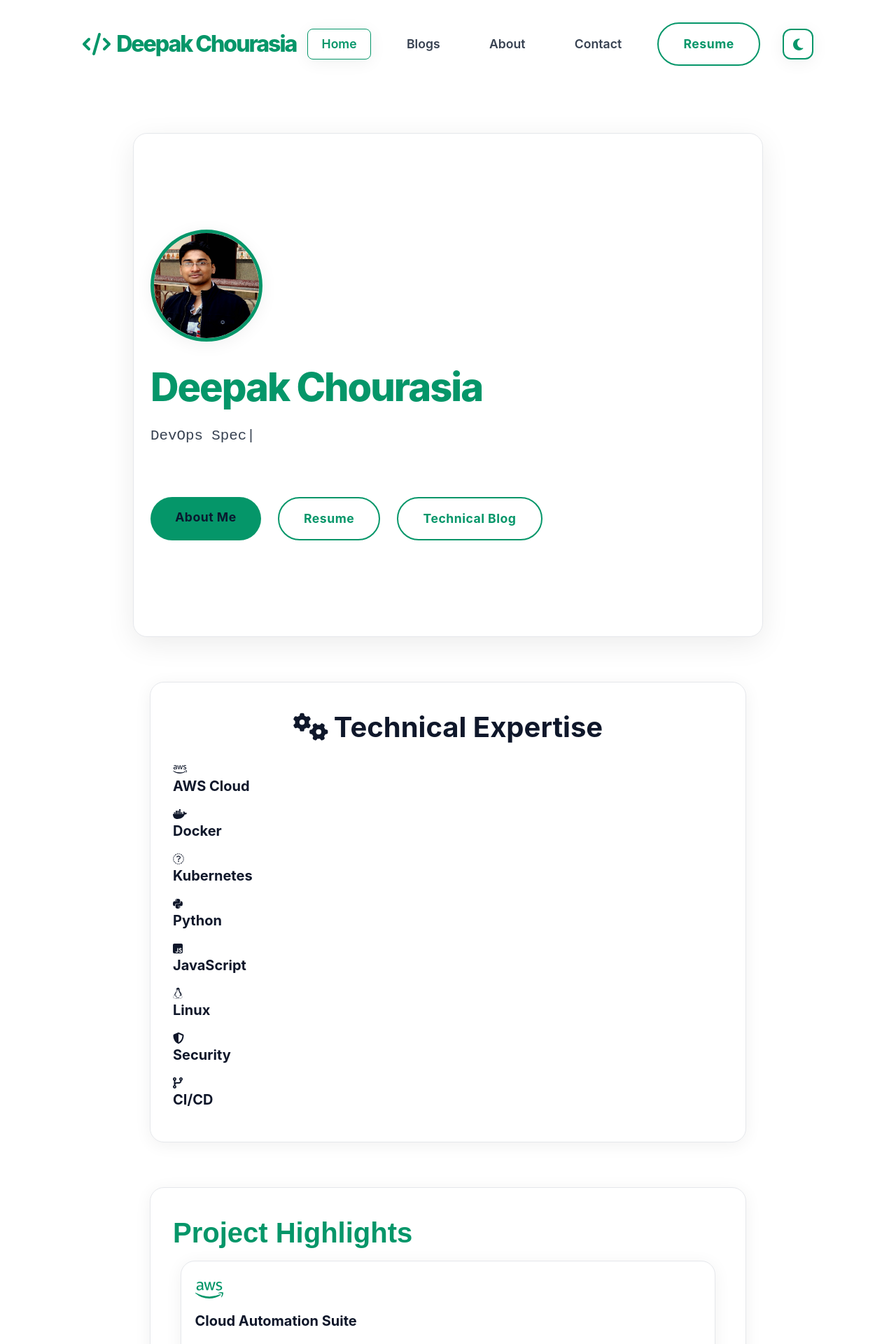
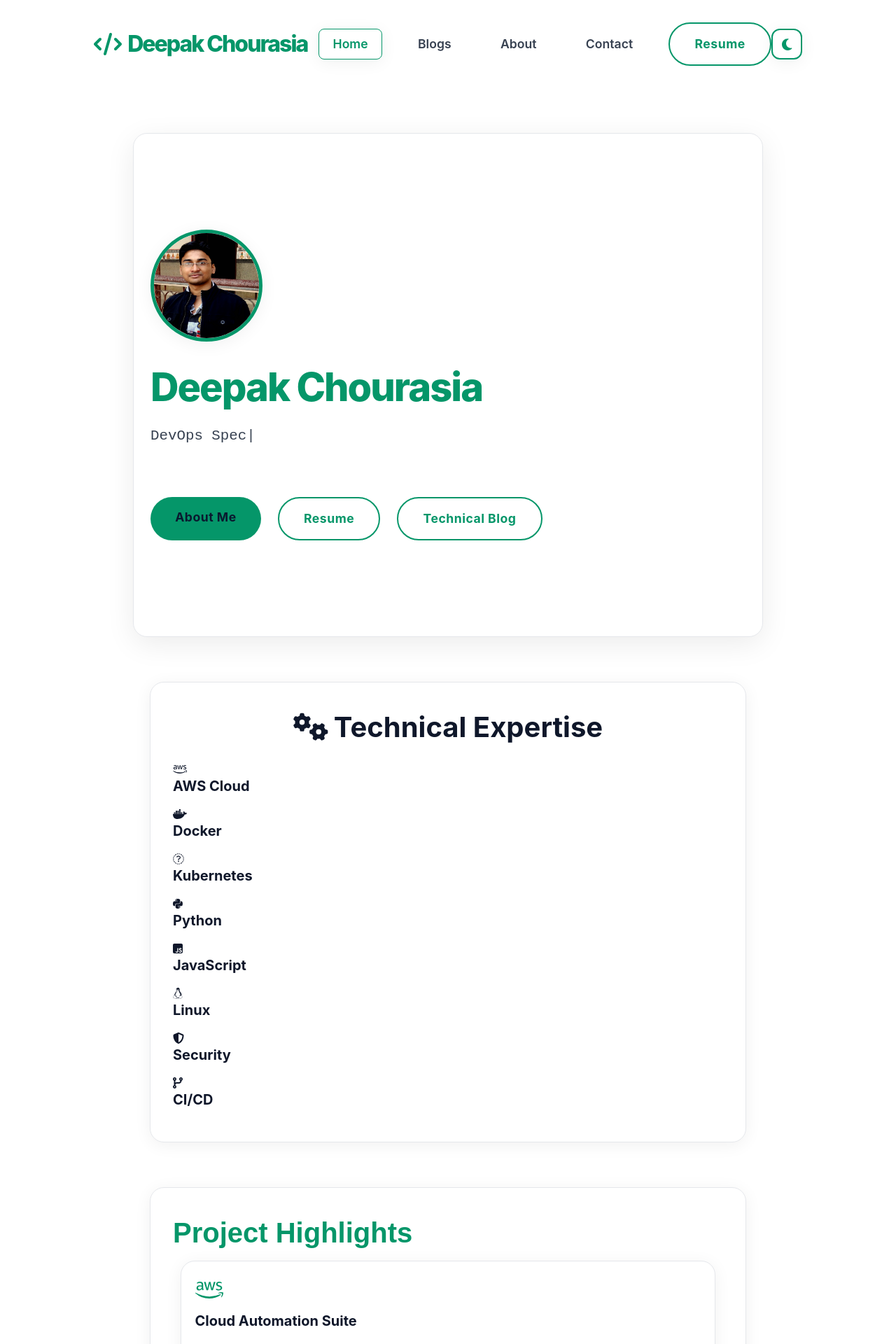
Before and after one commit to deepak-dkc95/deepak-dkc95.github.io, a Jekyll site: the page built from index.md, in a window 1280 px wide. Shown: the top 1920 px of the page at 70% size. Built offline with Jekyll 4.4.1, drawn with Linux system fonts in a browser that asks for light colours.

Commit message:
Updating

```diff
--- a/_includes/navbar.html
+++ b/_includes/navbar.html
@@ -4,6 +4,21 @@
     <span class="brand-full">Deepak Chourasia</span>
     <span class="brand-short">Deepak</span>
   </div>
+
+  <!-- Desktop Menu Items (center) -->
+  <ul class="navbar-nav desktop-nav" id="navbar-menu">
+    {% assign current_url = page.url | downcase %}
+    <li><a class="nav-link {% if current_url == '/' or current_url == '/index.html' %}active{% endif %}" href="{{ '/' | relative_url }}">Home</a></li>
+    <li><a class="nav-link {% if current_url contains '/blogs' %}active{% endif %}" href="{{ '/blogs' | relative_url }}">Blogs</a></li>
+    <li><a class="nav-link {% if current_url contains '/about' %}active{% endif %}" href="{{ '/about' | relative_url }}">About</a></li>
+    <li><a class="nav-link {% if current_url contains '/contact' %}active{% endif %}" href="{{ '/contact' | relative_url }}">Contact</a></li>
+    <li><a class="btn btn-outline-primary" href="{{ '/assets/resume.pdf' | relative_url }}" download>Resume</a></li>
+  </ul>
+
+  <!-- Desktop Theme Toggle (right) -->
+  <button class="theme-toggle desktop-theme" aria-label="Toggle dark mode">
+    <i class="fas fa-moon"></i>
+  </button>
 
   <!-- Mobile Hamburger Button -->
   <button class="navbar-toggle" aria-label="Toggle navigation menu" aria-expanded="false">
@@ -12,15 +27,15 @@
     <span class="hamburger-line"></span>
   </button>
 
-  <ul class="navbar-nav" id="navbar-menu">
-    {% assign current_url = page.url | downcase %}
+  <!-- Mobile Menu Panel -->
+  <ul class="navbar-nav mobile-nav" id="mobile-navbar-menu">
     <li><a class="nav-link {% if current_url == '/' or current_url == '/index.html' %}active{% endif %}" href="{{ '/' | relative_url }}">Home</a></li>
     <li><a class="nav-link {% if current_url contains '/blogs' %}active{% endif %}" href="{{ '/blogs' | relative_url }}">Blogs</a></li>
     <li><a class="nav-link {% if current_url contains '/about' %}active{% endif %}" href="{{ '/about' | relative_url }}">About</a></li>
     <li><a class="nav-link {% if current_url contains '/contact' %}active{% endif %}" href="{{ '/contact' | relative_url }}">Contact</a></li>
     <li><a class="btn btn-outline-primary" href="{{ '/assets/resume.pdf' | relative_url }}" download>Resume</a></li>
     <li>
-      <button class="theme-toggle" aria-label="Toggle dark mode">
+      <button class="theme-toggle mobile-theme" aria-label="Toggle dark mode">
         <i class="fas fa-moon"></i>
       </button>
     </li>
--- a/assets/css/styles.css
+++ b/assets/css/styles.css
@@ -153,7 +153,8 @@
   transform: rotate(-45deg) translate(6px, -6px);
 }
 
-.navbar-nav {
+/* Desktop Navigation */
+.desktop-nav {
   display: flex !important;
   flex-direction: row !important;
   gap: 2rem;
@@ -162,11 +163,27 @@
   margin: 0 !important;
   padding: 0 !important;
   width: auto !important;
+  flex: 1;
+  justify-content: center;
 }
-.navbar-nav li {
+
+.desktop-nav li {
   display: flex !important;
   align-items: center !important;
   margin: 0 !important;
+}
+
+.desktop-theme {
+  display: block;
+}
+
+/* Mobile Navigation */
+.mobile-nav {
+  display: none;
+}
+
+.navbar-toggle {
+  display: none;
 }
 .nav-link {
   color: var(--text-secondary) !important;
@@ -402,20 +419,28 @@
   .navbar-nav { gap: 1.5rem; }
 }
 
+@media (max-width: 1100px) {
+  .desktop-nav {
+    gap: 1.5rem;
+  }
+}
+
 @media (max-width: 900px) {
-  .navbar-toggle {
-    display: flex !important;
-    position: relative;
-    top: auto;
-    right: auto;
-  }
-
   .navbar {
     padding: 1.5rem 1.5rem 0 1.5rem !important;
   }
 
   .navbar-brand {
     font-size: 1.6rem;
+  }
+
+  .desktop-nav {
+    gap: 1rem;
+  }
+
+  .desktop-nav .btn {
+    padding: 0.6rem 1.2rem;
+    font-size: 0.9rem;
   }
 }
 
@@ -433,16 +458,11 @@
   }
 
   .navbar-brand .brand-full {
-    display: none;
+    display: none !important;
   }
 
   .navbar-brand .brand-short {
-    display: inline;
-  }
-
-  .navbar-toggle {
-    flex-shrink: 0;
-    margin-left: auto;
+    display: inline !important;
   }
 }
 @media (max-width: 768px) {
@@ -453,7 +473,16 @@
   }
   .hero-title { font-size: clamp(1.2rem, 7vw, 1.7rem); }
 
-    /* Mobile Navigation */
+  /* Hide desktop navigation */
+  .desktop-nav {
+    display: none !important;
+  }
+
+  .desktop-theme {
+    display: none !important;
+  }
+
+  /* Show mobile navigation */
   .navbar-toggle {
     display: flex !important;
     position: fixed;
@@ -462,7 +491,8 @@
     z-index: 1002;
   }
 
-  .navbar-nav {
+  .mobile-nav {
+    display: flex;
     position: fixed;
     top: 0;
     right: -100%;
@@ -478,17 +508,22 @@
     box-shadow: var(--shadow);
     transition: right 0.3s ease;
     z-index: 1000;
+    list-style: none !important;
+    margin: 0 !important;
   }
 
-  .navbar-nav.open {
+  .mobile-nav.open {
     right: 0;
   }
 
-  .navbar-nav li {
+  .mobile-nav li {
     width: 100%;
+    display: flex !important;
+    align-items: center !important;
+    margin: 0 !important;
   }
 
-  .navbar-nav .nav-link {
+  .mobile-nav .nav-link {
     width: 100%;
     padding: 1rem !important;
     text-align: left;
@@ -496,13 +531,13 @@
     margin-bottom: 0.5rem;
   }
 
-  .navbar-nav .btn {
+  .mobile-nav .btn {
     width: 100%;
     text-align: center;
     margin: 0.5rem 0;
   }
 
-  .navbar-nav .theme-toggle {
+  .mobile-nav .theme-toggle {
     align-self: center;
     margin-top: 1rem;
   }
--- a/assets/js/main.js
+++ b/assets/js/main.js
@@ -19,12 +19,9 @@
   initTheme() {
     // Wait a bit to ensure DOM is fully ready
     setTimeout(() => {
-      const themeToggle = document.querySelector('.theme-toggle');
+      const themeToggles = document.querySelectorAll('.theme-toggle');
       const savedTheme = localStorage.getItem('theme');
       const prefersDark = window.matchMedia('(prefers-color-scheme: dark)');
-
-      // console.log('Theme toggle found:', !!themeToggle);
-      // console.log('Theme toggle HTML:', themeToggle ? themeToggle.outerHTML : 'Not found');
 
       // Set initial theme
       let theme = 'light';
@@ -34,39 +31,34 @@
         theme = 'dark';
       }
 
-      // console.log('Setting initial theme:', theme);
       document.documentElement.setAttribute('data-theme', theme);
       this.updateThemeIcon(theme);
 
-      if (themeToggle) {
+      // Add event listeners to all theme toggle buttons
+      themeToggles.forEach(themeToggle => {
         themeToggle.addEventListener('click', (e) => {
-          // console.log('Theme toggle clicked!');
           e.preventDefault();
           e.stopPropagation();
           const currentTheme = document.documentElement.getAttribute('data-theme');
           const newTheme = currentTheme === 'dark' ? 'light' : 'dark';
-          // console.log('Switching from', currentTheme, 'to', newTheme);
           document.documentElement.setAttribute('data-theme', newTheme);
           localStorage.setItem('theme', newTheme);
           this.updateThemeIcon(newTheme);
         });
-      } else {
-        console.error('Theme toggle button not found!');
-      }
+      });
     }, 100);
   }
 
     updateThemeIcon(theme) {
-    const button = document.querySelector('.theme-toggle');
+    const buttons = document.querySelectorAll('.theme-toggle');
 
-    if (!button) {
-      console.error('Theme toggle button not found!');
+    if (buttons.length === 0) {
+      console.error('Theme toggle buttons not found!');
       return;
     }
 
-         // console.log('=== Font Awesome Theme Toggle ===');
-     // console.log('Theme:', theme);
-
+    // Update all theme toggle buttons
+    buttons.forEach(button => {
       // Clear the button and create fresh icon
       button.innerHTML = '';
 
@@ -78,8 +70,6 @@
       // Update accessibility
       button.setAttribute('aria-label', theme === 'dark' ? 'Switch to light mode' : 'Switch to dark mode');
 
-         // console.log('Icon created with class:', icon.className);
-
       // Add visual feedback with a slight delay to let Font Awesome process
       setTimeout(() => {
         const currentIcon = button.querySelector('i, svg');
@@ -90,14 +80,13 @@
           }, 250);
         }
       }, 50);
-
-     //     console.log('=== Theme Icon Updated ===');
+    });
   }
 
   // Mobile menu functionality
   initMobileMenu() {
     const navbarToggle = document.querySelector('.navbar-toggle');
-    const navbarMenu = document.querySelector('.navbar-nav');
+    const navbarMenu = document.querySelector('.mobile-nav');
     const body = document.body;
 
     if (!navbarToggle || !navbarMenu) return;
@@ -131,7 +120,7 @@
     overlay.addEventListener('click', toggleMenu);
 
     // Close menu when clicking nav links
-    const navLinks = navbarMenu.querySelectorAll('.nav-link');
+    const navLinks = navbarMenu.querySelectorAll('.nav-link, .btn');
     navLinks.forEach(link => {
       link.addEventListener('click', () => {
         if (navbarMenu.classList.contains('open')) {
```
Lines whose indentation alone changed are shown as unchanged.
